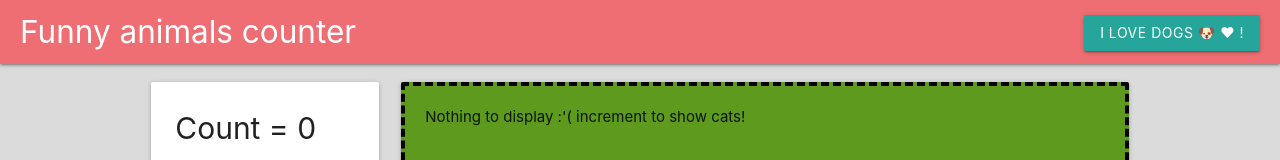
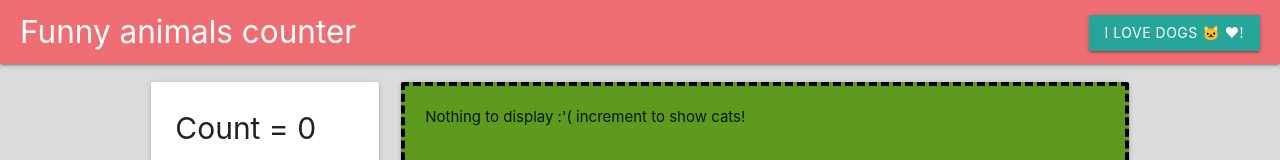
Before and after one commit to rtorond/react-context-redux-demo, a React (Create React App) app: page / in a window 1280 px wide. Shown: the top 160 px of the page. Built offline with nearby package versions, Linux system fonts and the light colour scheme.

Commit message:
simplify appbar

```diff
--- a/src/appbar/Appbar.js
+++ b/src/appbar/Appbar.js
@@ -1,37 +1,26 @@
 import React from "react";
 import {connect} from "react-redux";
-import {DOGS} from "../store";
+import {other} from "../store";
 
-export const Appbar = ({preference, togglePreference}) => (
+export const Appbar = ({otherPreference, togglePreference}) => (
     <nav>
         <div className="nav-wrapper">
             <span className="brand-logo">Funny animals counter</span>
             <ul className="right">
-                {
-                    preference === DOGS ? (
-                        <li>
-                            <button className="waves-effect waves-light btn" onClick={togglePreference}>
-                                I love Cats <span role="img" aria-label="cat">🐱</span> ❤!
-                            </button>
-                        </li>
-                    ) : (
-                        <li>
-                            <button className="waves-effect waves-light btn" onClick={togglePreference}>
-                                I love Dogs <span role="img" aria-label="dog">🐶</span> ❤ !
-                            </button>
-                        </li>
-                    )
-                }
+                <li>
+                    <button className="waves-effect waves-light btn" onClick={togglePreference}>
+                        I love {otherPreference} <span role="img" aria-label="cat">🐱</span> ❤!
+                    </button>
+                </li>
             </ul>
         </div>
     </nav>
 );
 
-
 const connector = connect(
     (state) => {
         return {
-            preference: state.preference
+            otherPreference: other(state.preference)
         };
     },
     (dispatch) => {
--- a/src/store/index.js
+++ b/src/store/index.js
@@ -2,6 +2,7 @@ import {createStore} from 'redux';
 
 export const CATS = 'cats';
 export const DOGS = 'dogs';
+export const other = (current) => current === CATS ? DOGS : CATS;
 
 const initialState = {
     count: 0,
@@ -22,8 +23,8 @@ const countReducer = (state = initialState, action) => {
             };
         case 'TOGGLE_PREFERENCE':
             return {
-                count: 0,
-                preference: state.preference === CATS ? DOGS : CATS
+                ...state,
+                preference: other(state.preference)
             };
         default:
             return state;
```
